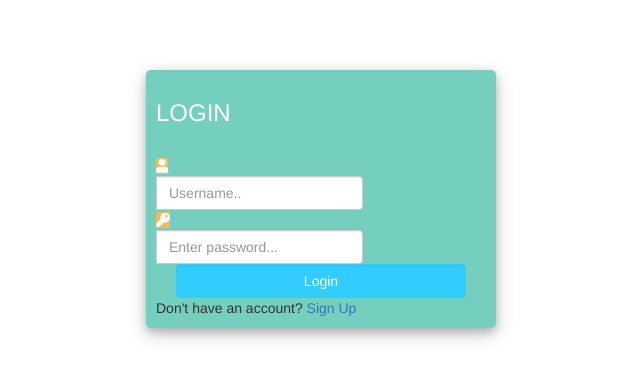
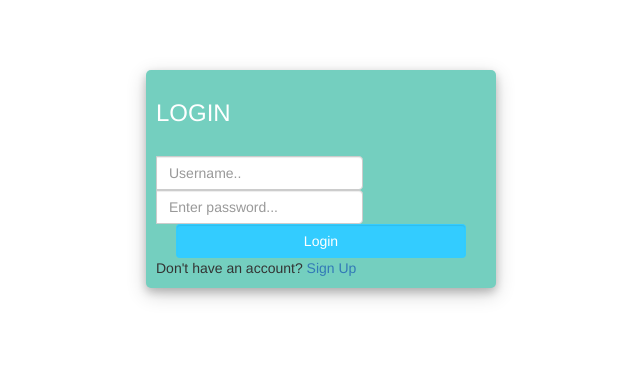
Before and after one commit to CanonMinds/django-home, a Django app: page /login/ in a window 1280 px wide; the page is wider, and only the part inside the window is pictured. Shown: the top 379 px of that part, without its empty margins (229-869 px from the left). Run offline with Django 3.2, Linux system fonts and the light colour scheme; some libraries are stand-ins or nearby versions.

Commit message:
Updated login

```diff
--- a/templates/login.html
+++ b/templates/login.html
@@ -16,13 +16,13 @@
                     {% csrf_token %}
                     <div class="input-group mb-3">
                         <div class="input-group-append">
-                            <span class="input-group-text"><i class="fas fa-user"></i></span>
+                            <!-- <span class="input-group-text"><i class="fas fa-user"></i></span> -->
                         </div>
                         <input type="text" name="username" placeholder="Username..." class="form-control">
                     </div>
                     <div class="input-group mb-2">
                         <div class="input-group-append">
-                            <span class="input-group-text"><i class="fas fa-key"></i></span>
+                            <!-- <span class="input-group-text"><i class="fas fa-key"></i></span> -->
                         </div>
                             <!-- <input type="email" name="email" placeholder="Email..." class="form-control" hidden> -->
                             <input type="password1" name="password1" placeholder="Password..." class="form-control" style="display: none;">
```
